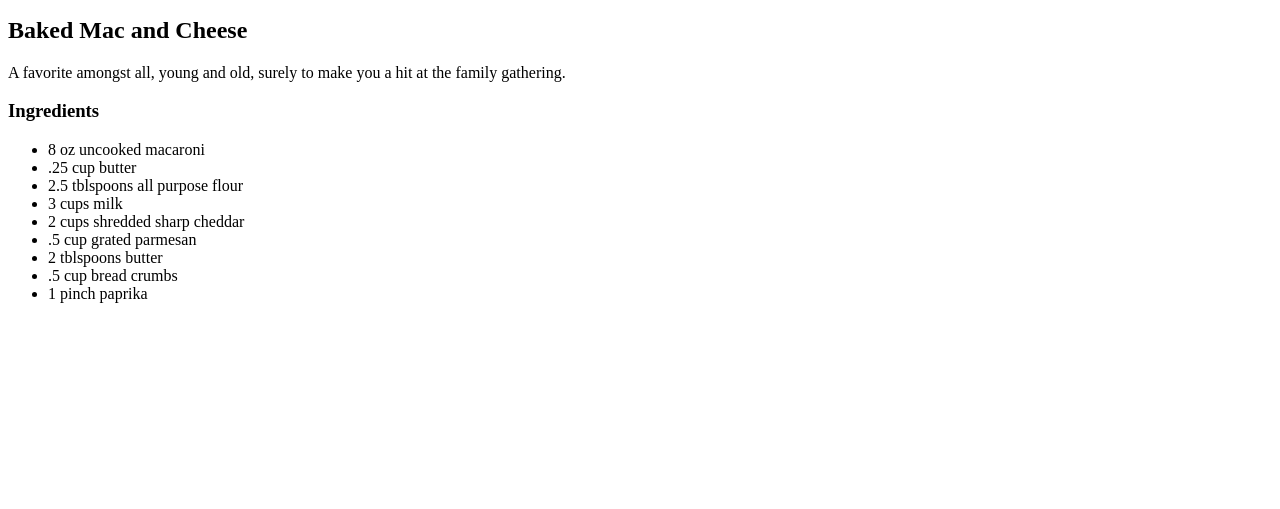
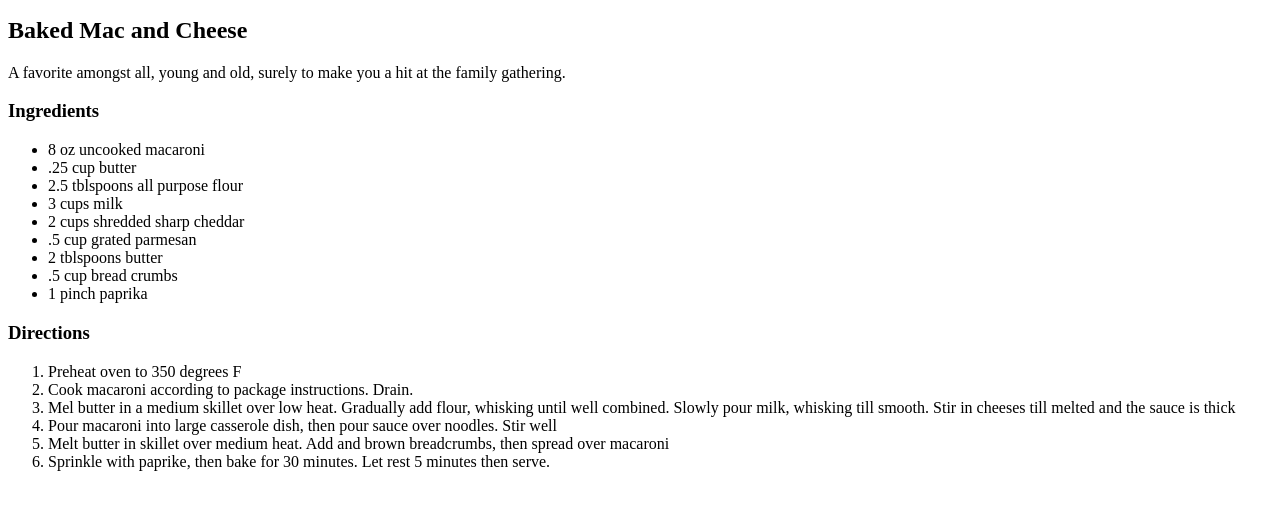
Before and after one commit to plaou73/odin-recipes, a plain HTML site: page recipes/mac.html in a window 1280 px wide. Shown: the part 101-610 px from the top of the page. Drawn offline with Linux system fonts and the light colour scheme.

Commit message:
Add cooking instructions to mac.html

```diff
--- a/recipes/mac.html
+++ b/recipes/mac.html
@@ -25,7 +25,18 @@
                         <li>.5 cup bread crumbs</li>
                         <li>1 pinch paprika</li>
                     </ul>
-
+                <h3>Directions</h3>
+                    <ol>
+                        <li>Preheat oven to 350 degrees F</li>
+                        <li>Cook macaroni according to package instructions. Drain.</li>
+                        <li>Mel butter in a medium skillet over low heat. Gradually add flour, whisking until
+                            well combined. Slowly pour milk, whisking till smooth. Stir in cheeses till melted
+                            and the sauce is thick
+                        </li>
+                        <li>Pour macaroni into large casserole dish, then pour sauce over noodles. Stir well</li>
+                        <li>Melt butter in skillet over medium heat. Add and brown breadcrumbs, then spread over macaroni</li>
+                        <li> Sprinkle with paprike, then bake for 30 minutes. Let rest 5 minutes then serve.</li>
+                    </ol>
 </body>
 
 </html>
```
